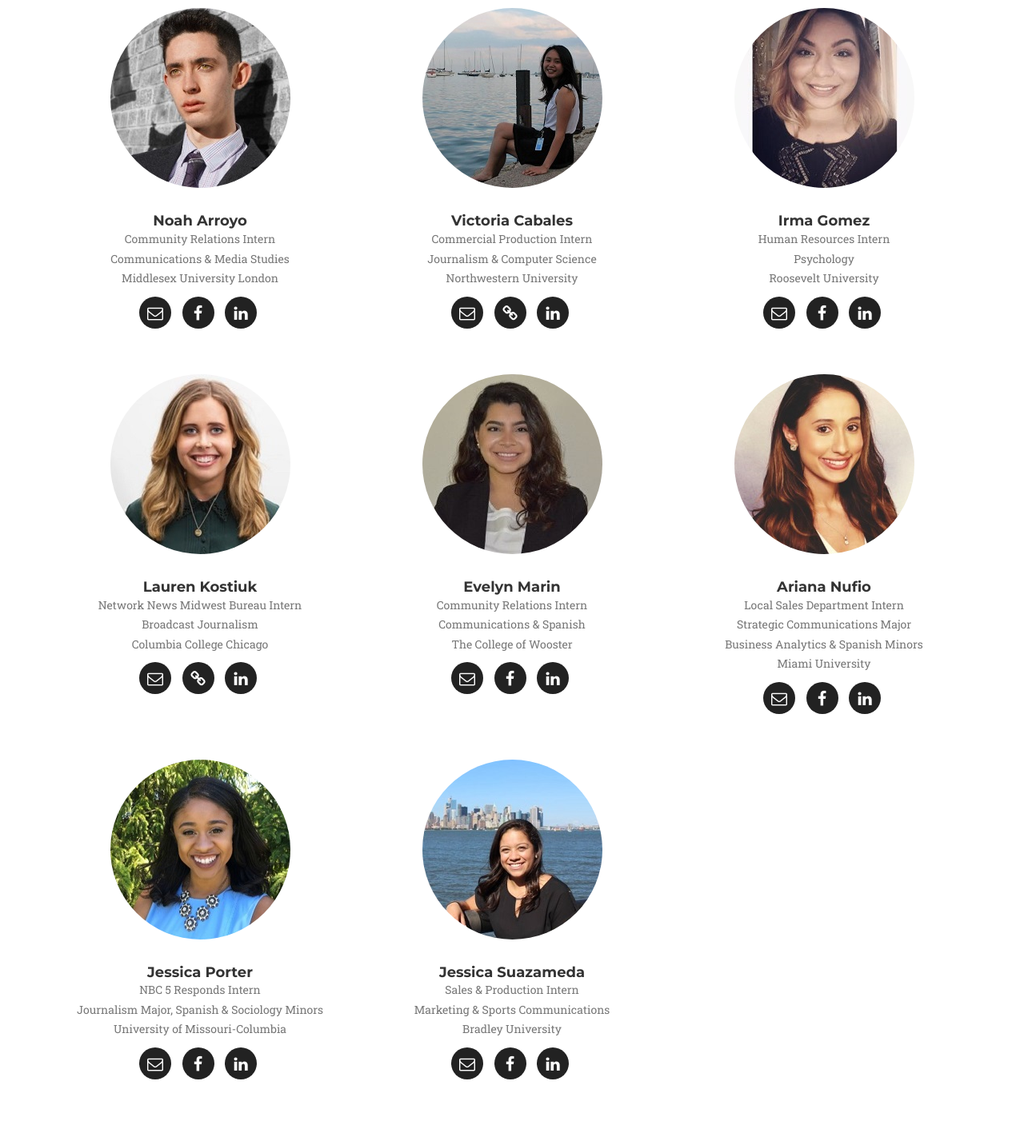
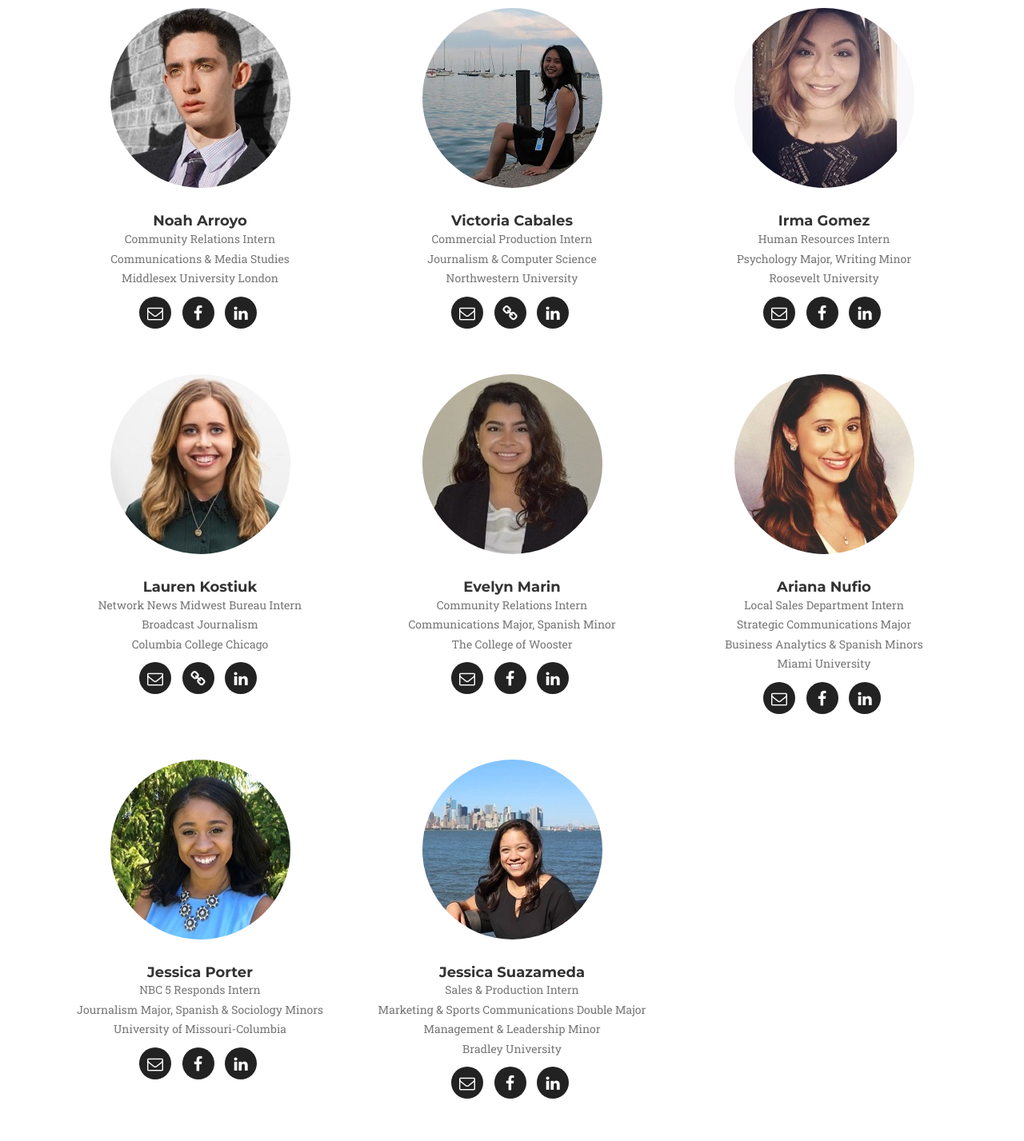
Before and after one commit to interntakeover/NBCUinterntakeover, a website: page index.html in a window 1280 px wide. Shown: the part 5019-6446 px from the top of the page at 80% size. Drawn offline with nearby package versions, Linux system fonts and the light colour scheme; a web font is replaced by a local one.

Commit message:
team info updated

```diff
--- a/index.html
+++ b/index.html
@@ -340,7 +340,7 @@
                     <div class="team-member">
                         <img src="img/team/irma_gomez1.jpg" class="img-responsive img-circle" alt="irma-gomez">
                         <h4>Irma Gomez</h4>
-                        <p class="text-muted">Human Resources Intern <br>Psychology <br> Roosevelt University</p>
+                        <p class="text-muted">Human Resources Intern <br>Psychology Major, Writing Minor<br> Roosevelt University</p>
                         <ul class="list-inline social-buttons">
                             <li><a href="mailto:IGGFierro@gmail.com" target="blank"><i class="fa fa-envelope-o"></i></a>
                             </li>
@@ -372,7 +372,7 @@
                     <div class="team-member">
                         <img src="img/team/evelyn_marin.jpg" class="img-responsive img-circle" alt="evelyn-marin">
                         <h4>Evelyn Marin</h4>
-                        <p class="text-muted">Community Relations Intern <br>Communications &amp; Spanish <br>The College of Wooster</p>
+                        <p class="text-muted">Community Relations Intern <br>Communications Major, Spanish Minor<br>The College of Wooster</p>
                         <ul class="list-inline social-buttons">
                             <li><a href="mailto:marinevelyn97@gmail.com" target="blank"><i class="fa fa-envelope-o"></i></a>
                             </li>
@@ -419,7 +419,7 @@
                     <div class="team-member">
                         <img src="img/team/jessica_suazameda.jpg" class="img-responsive img-circle" alt="jessica-suazameda">
                         <h4>Jessica Suazameda</h4>
-                        <p class="text-muted">Sales &amp; Production Intern <br>Marketing &amp; Sports Communications <br> Bradley University</p>
+                        <p class="text-muted">Sales &amp; Production Intern <br>Marketing &amp; Sports Communications Double Major<br> Management &amp; Leadership Minor<br> Bradley University</p>
                         <ul class="list-inline social-buttons">
                             <li><a href="mailto:jsauzameda@mail.bradley.edu" target="blank"><i class="fa fa-envelope-o"></i></a>
                             </li>
```
